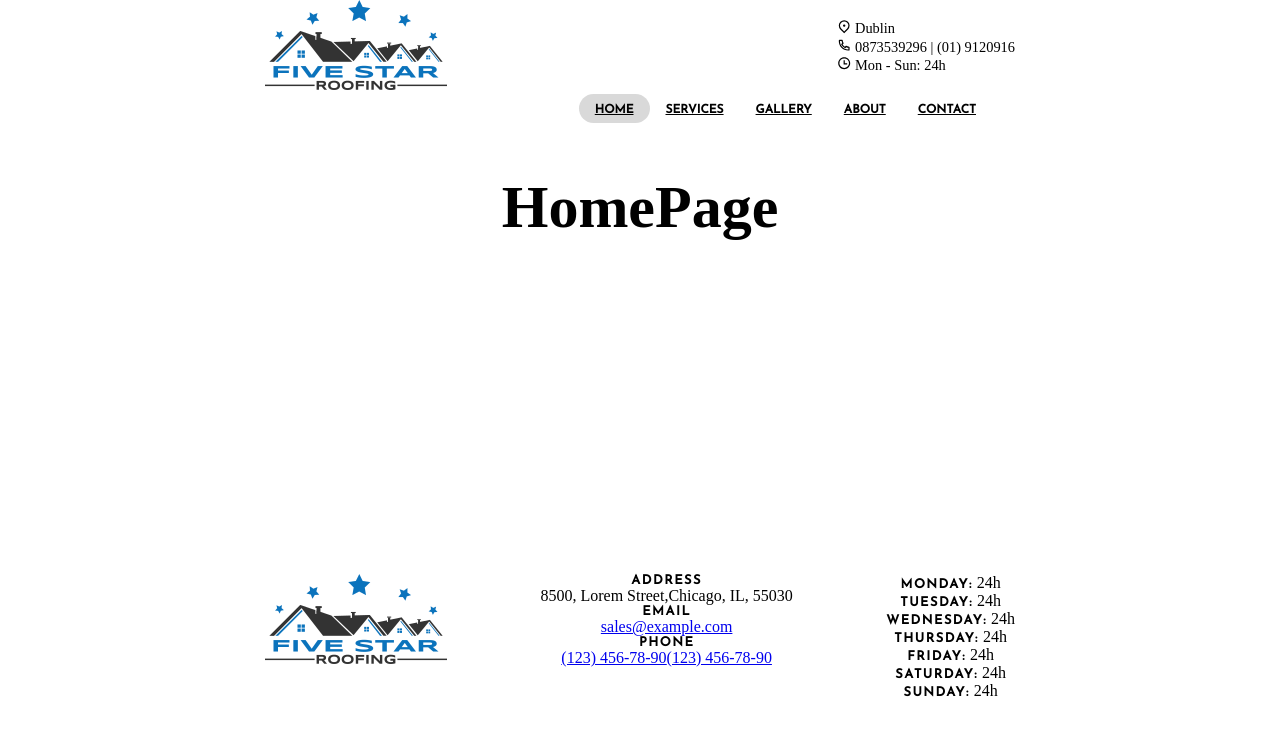
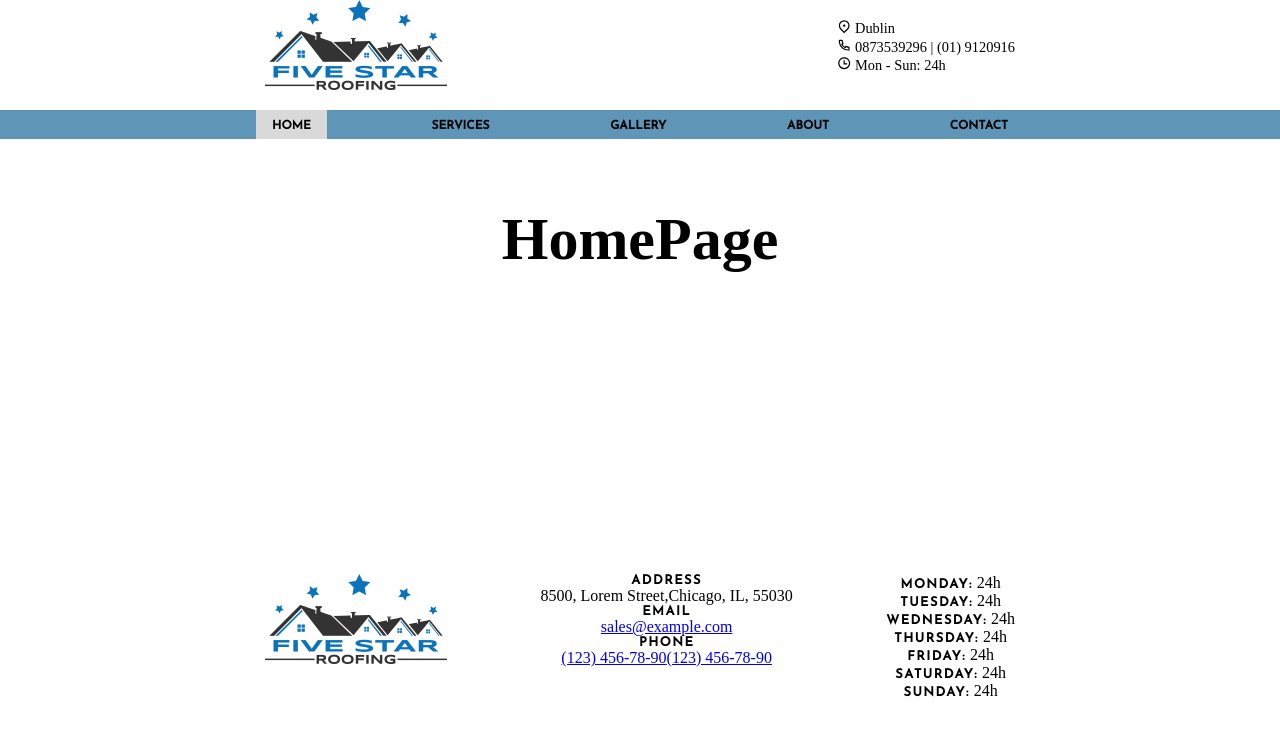
Before and after one commit to pawelztef/five-star-roofing, a React (Create React App) app in the folder five_star_roofing_frontend/: page / in a window 1280 px wide. Shown: the top 736 px of the page. Built offline with nearby package versions, Linux system fonts and the light colour scheme; a web font is replaced by a local one.

Commit message:
Styles to bottom nav.

```diff
--- a/five_star_roofing_frontend/src/assets/sass/2-components/_bottom-nav.sass
+++ b/five_star_roofing_frontend/src/assets/sass/2-components/_bottom-nav.sass
@@ -6,4 +6,7 @@
   padding-bottom: 1.8em
   padding-top: 1.8em
 
+  &_content
+    background: $fsr-1
+
 .pz-nav_bottom-row_content
--- a/five_star_roofing_frontend/src/assets/sass/2-components/_menu.sass
+++ b/five_star_roofing_frontend/src/assets/sass/2-components/_menu.sass
@@ -3,22 +3,21 @@
   flex: 2
   display: flex
   flex-direction: row
-  justify-content: flex-end
+  justify-content: space-between
   align-items: center
   padding: 0
-  margin: 0 2rem
+
   a
     color: black
+    text-decoration: none
     font-family: $font-fourth
     &:hover
-      text-decoration: none
 
   &__item
     text-decoration: none
     text-transform: uppercase
     font-weight: bold
     list-style: 0
-    border-radius: 30px
     font-size: 0.75rem
     padding: .5rem 1rem .4rem 1rem
     &:hover
```
